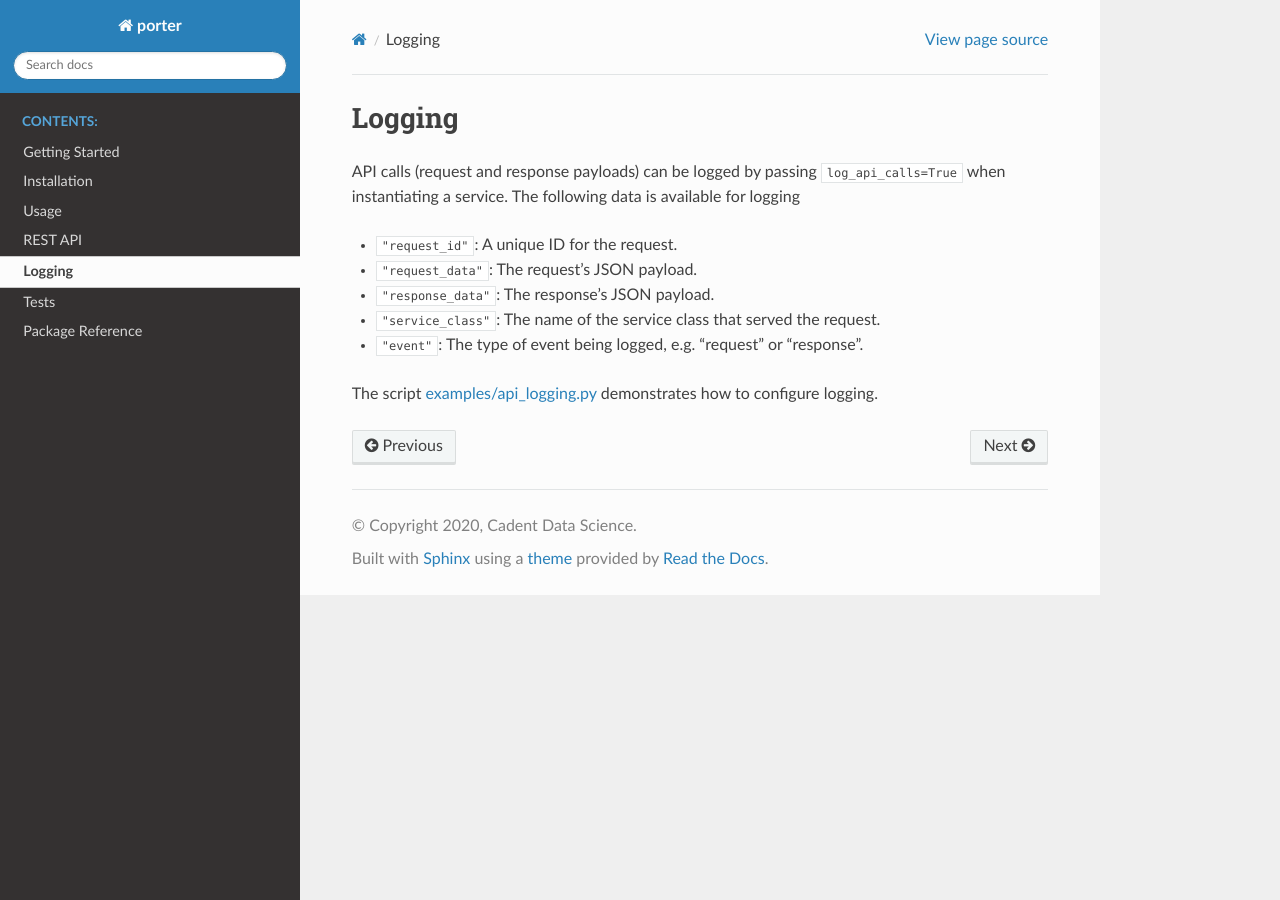
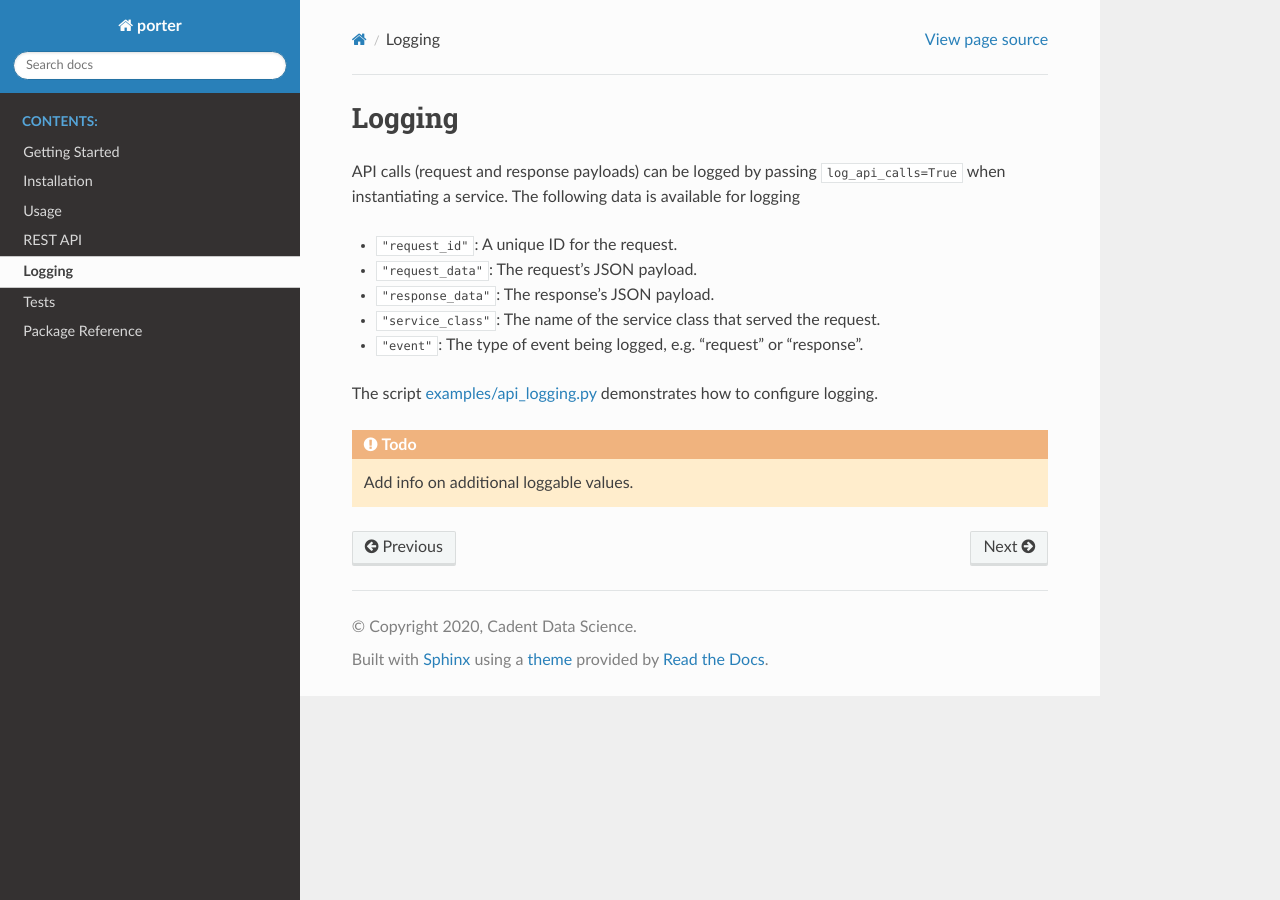
Before and after one commit to dantegates/porter, a Sphinx documentation site: the page built from docs/logging.rst, in a window 1280 px wide. Built offline with Sphinx 7.4.7 and the Read the Docs theme 2.0.0, drawn with Linux system fonts in a browser that asks for light colours.

Commit message:
add todo

```diff
--- a/docs/logging.rst
+++ b/docs/logging.rst
@@ -13,3 +13,6 @@ API calls (request and response payloads) can be logged by passing ``log_api_cal
 - ``"event"``: The type of event being logged, e.g. "request" or "response".
 
 The script `examples/api_logging.py <https://github.com/CadentTech/porter/blob/master/examples/api_logging.py>`_ demonstrates how to configure logging.
+
+.. todo::
+    Add info on additional loggable values.
```
